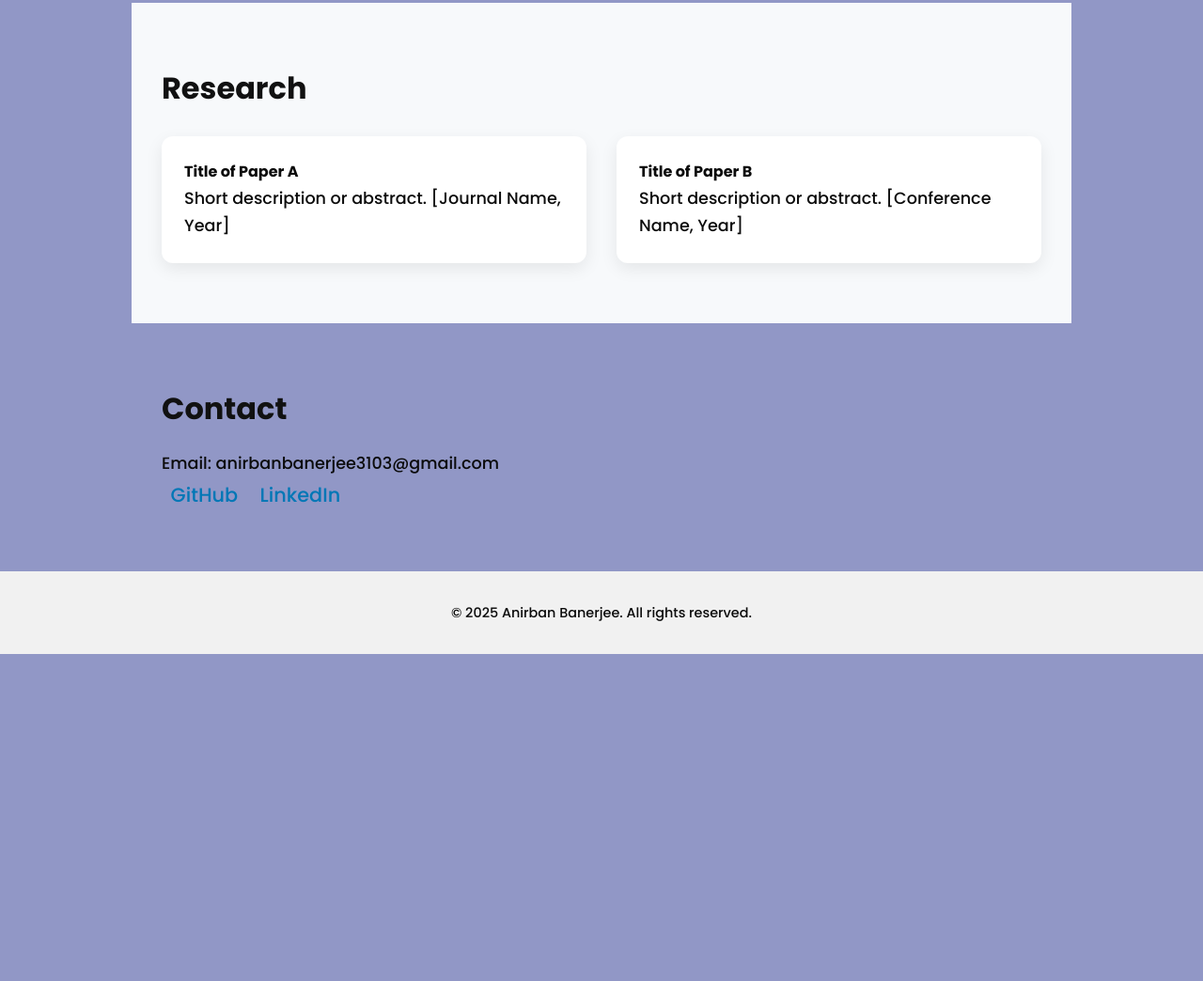
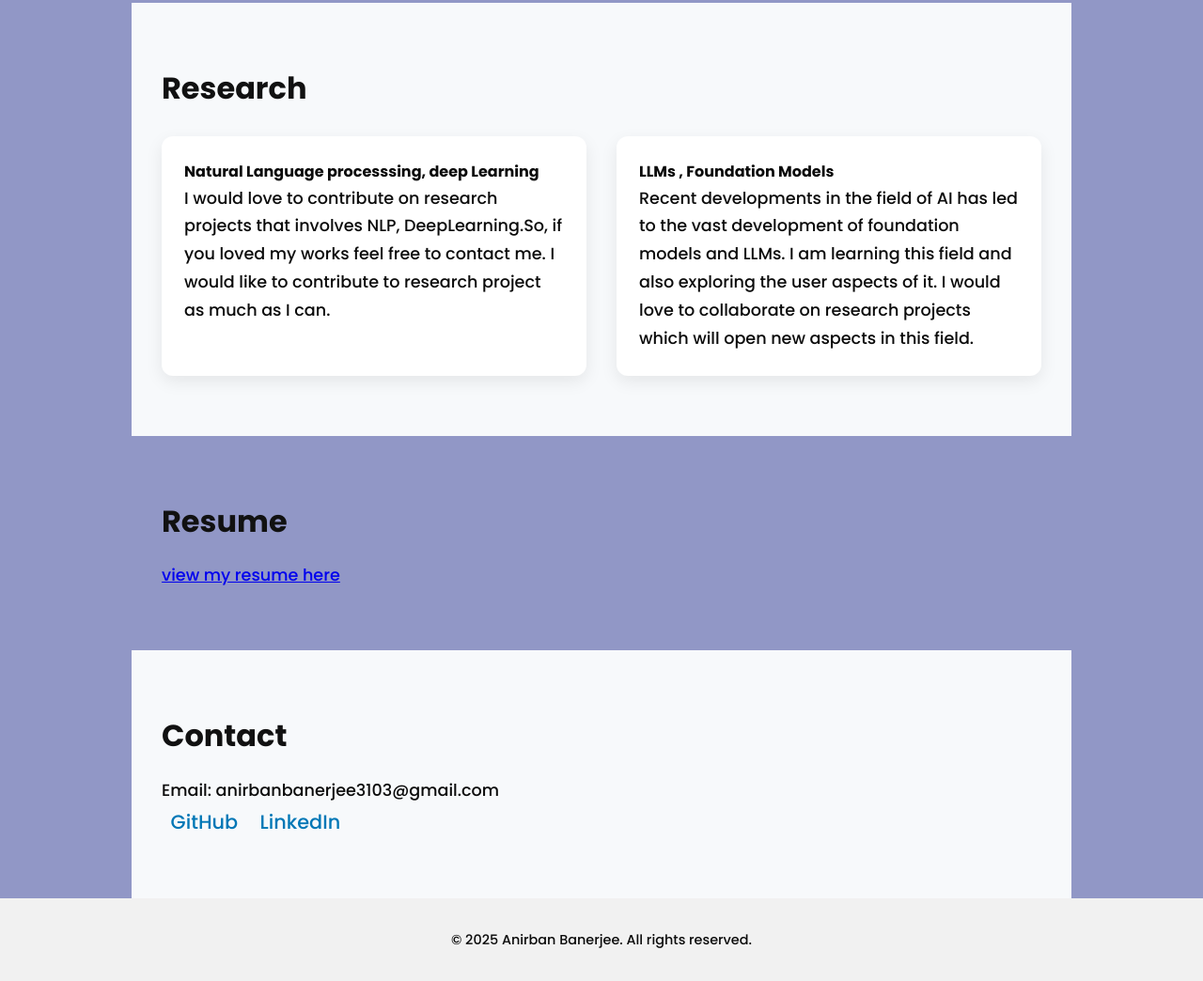
Before and after one commit to anirban1221/potfolio_website_Anirban, a plain HTML site: page index.html in a window 1280 px wide. Shown: the part 2891-3935 px from the top of the page at 94% size. Before the commit the page ends 3587 px from the top, so only its background shows below. Drawn offline with Linux system fonts and the light colour scheme.

Commit message:
modifications in the website

```diff
--- a/index.html
+++ b/index.html
@@ -346,18 +346,23 @@
     </div>
   </section>
 
-  <section id="research">
+  <section id="research Interests">
     <h2>Research</h2>
     <div class="card-list">
       <div class="card">
-        <strong>Title of Paper A</strong>
-        <p>Short description or abstract. [Journal Name, Year]</p>
+        <strong>Natural Language processsing, deep Learning</strong>
+        <p>I would love to contribute on research projects that involves NLP, DeepLearning.So, if you loved my works feel free to contact me. I would like to contribute to research project as much as I can.</p>
       </div>
       <div class="card">
-        <strong>Title of Paper B</strong>
-        <p>Short description or abstract. [Conference Name, Year]</p>
+        <strong>LLMs , Foundation Models</strong>
+        <p>Recent developments in the field of AI has led to the vast development of foundation models and LLMs. I am learning this field and also exploring the user aspects of it. I would love to collaborate on research projects which will open new aspects in this field. </p>
       </div>
     </div>
+  </section>
+
+  <section id="resume">
+    <h2>Resume</h2>
+    <p><a href="required pictures\Resume_Anirban.pdf" target="_blank">view my resume here</a></p>
   </section>
 
 
@@ -382,11 +387,11 @@
 
   <script>
     const contentMap = {
-        ml: "Worked on classification and regression models using scikit-learn and TensorFlow. <a href='https://github.com/yourprofile/ml-project'>View Project</a>",
-        dl: "Built models for image segmentation and object detection. <a href='https://github.com/yourprofile/cv-project'>View Project</a>",
-        NLP: "Developed an unsupervised Hindi segmenter and fine-tuned TrOCR. <a href='https://github.com/yourprofile/nlp-project'>View Project</a>",
-        AI: "Research in document understanding with transformers. <a href='https://github.com/yourprofile/ai-project'>View Project</a>",
-        DSA: "Solved 300+ problems across LeetCode and GFG. <a href='https://github.com/yourprofile/dsa-snippets'>View Project</a>"
+        ml: "I worked on classification and regression models, I also made a car price prediction model project which can predict the price upon given specifications. You can find the project on my github profile .",
+        dl: "I created a face emotion detection model, this involves CNN archetecture and transfer learning techniques. You can find the project on my resume. I also cretaed projects using deep learning techniques and neural networks. You can view the projects on my github. ",
+        NLP: "Developed an Hindi text segmenter with heuristics and deep learning appraoch. Also, I worked on bettering my OCR projects with NLP for better accuarcy of extracting texts from old spanish documents.",
+        AI: "I am interested in research in AI. Also visit my github profile to see my practise works on genAI and LLMS. ",
+        DSA: "Apart from machine learning, deep learning, NLP and AI, I am currently learning Data Structures and Algorithms. This will help for optimizing complex and time-taking code. By this method I can increase the efficiency of the AI applications."
     };
 
     function openPopup(topic) {
```
